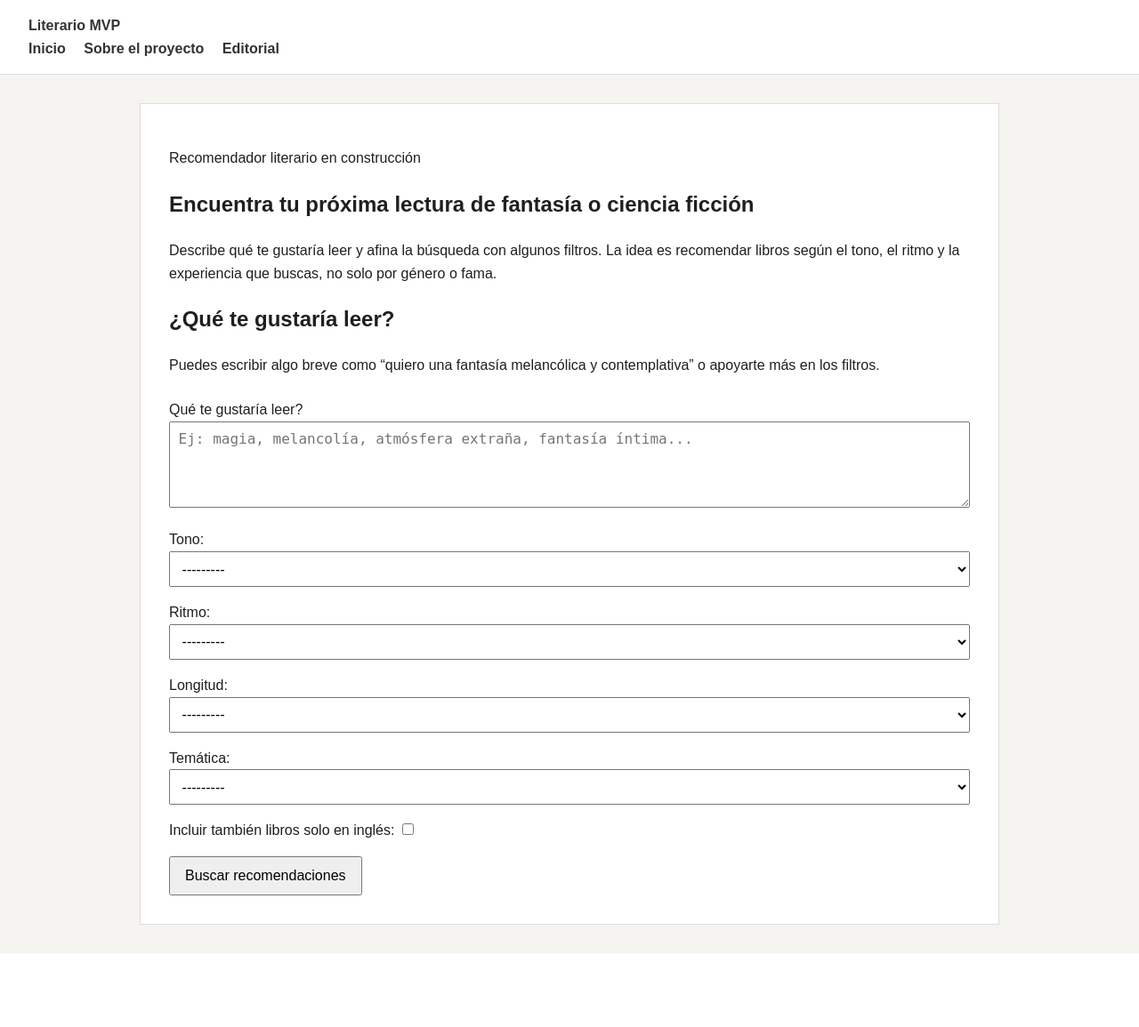
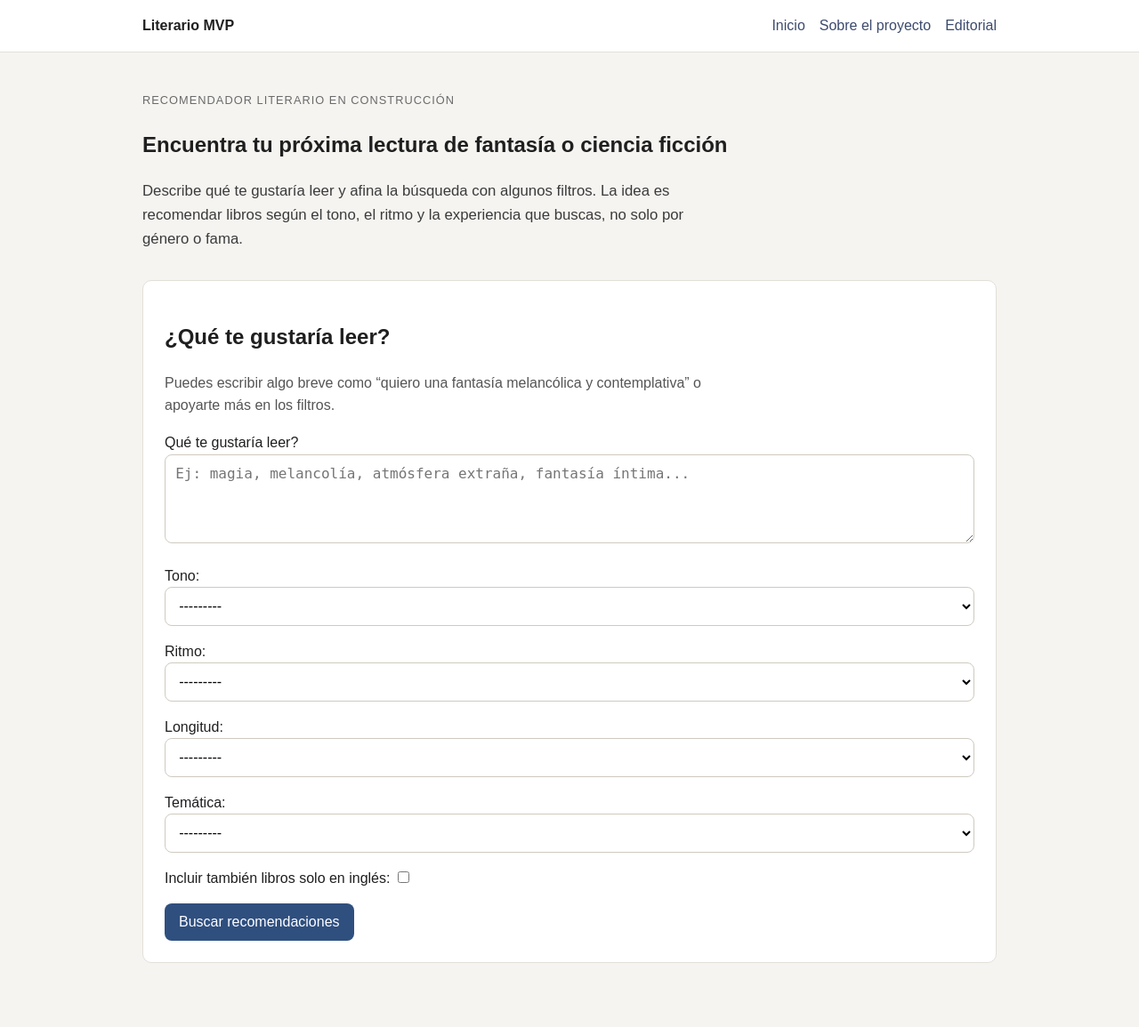
Before and after one commit to Vierinsky/literario_mvp, a Django app: page / in a window 1280 px wide. Shown: the whole page at 89% size. Before the commit the page ends 1072 px from the top, so only its background shows below. Run offline with Django 5.2, Linux system fonts and the light colour scheme.

Commit message:
Mejoras de UI: Modifiqué main.css

```diff
--- a/static/css/main.css
+++ b/static/css/main.css
@@ -6,47 +6,165 @@ body {
     line-height: 1.6;
 }
 
-header {
-    background-color: #ffffff;
-    padding: 1rem 2rem;
-    border-bottom: 1px solid #ddd;
+.container {
+    width: min(960px, calc(100% - 2rem));
+    margin: 0 auto;
 }
 
-nav a {
-    margin-right: 1rem;
-    text-decoration: none;
-    color: #333;
-    font-weight: bold;
+.site-header {
+    background-color: #ffffff;
+    border-bottom: 1px solid #e3e0d9;
+    position: sticky;
+    top: 0;
 }
 
-main {
-    max-width: 900px;
-    margin: 2rem auto;
+.site-nav {
+    display: flex;
+    justify-content: space-between;
+    align-items: center;
+    padding: 1rem 0;
+    gap: 1rem;
+    flex-wrap: wrap;
+}
+
+.brand {
+    font-weight: 700;
+    text-decoration: none;
+    color: #1f1f1f;
+}
+
+.nav-links {
+    display: flex;
+    gap: 1rem;
+    flex-wrap: wrap;
+}
+
+.nav-links a,
+a {
+    text-decoration: none;
+    color: #3c4b6e;
+}
+
+main.container {
+    padding: 2rem 0 3rem;
+}
+
+.hero {
+    margin-bottom: 2rem;
+}
+
+.eyebrow {
+    text-transform: uppercase;
+    letter-spacing: 0.08em;
+    font-size: 0.8rem;
+    color: #6a6a6a;
+    margin-bottom: 0.5rem;
+}
+
+.lead {
+    font-size: 1.05rem;
+    color: #3b3b3b;
+    max-width: 70ch;
+}
+
+.panel {
     background-color: #ffffff;
-    padding: 2rem;
-    border: 1px solid #ddd;
+    border: 1px solid #e3e0d9;
+    padding: 1.5rem;
+    margin-bottom: 1.5rem;
+    border-radius: 10px;
+}
+
+.subtle-panel {
+    background-color: #faf9f6;
+}
+
+.section-intro {
+    color: #555;
+    max-width: 70ch;
+}
+
+.results-grid {
+    display: grid;
+    gap: 1rem;
+    margin-top: 1rem;
+}
+
+.card {
+    border: 1px solid #e3e0d9;
+    border-radius: 10px;
+    padding: 1rem;
+    background-color: #fcfcfb;
+}
+
+.card h2,
+.card h3 {
+    margin-top: 0;
+}
+
+.match-copy {
+    margin-top: 1rem;
+}
+
+.search-summary ul {
+    padding-left: 1.2rem;
 }
 
 form {
-    margin-top: 1.5rem;
+    margin-top: 1rem;
 }
 
-form p {
+.stack-form p {
     margin-bottom: 1rem;
 }
 
 textarea,
 select,
-input[type="text"] {
+input[type="text"],
+input[type="email"] {
     width: 100%;
     max-width: 100%;
-    padding: 0.6rem;
+    padding: 0.7rem;
     font-size: 1rem;
     box-sizing: border-box;
+    border: 1px solid #cfcac1;
+    border-radius: 8px;
+    background-color: #fff;
+}
+
+input[type="checkbox"] {
+    margin-right: 0.5rem;
 }
 
 button {
-    padding: 0.7rem 1rem;
+    padding: 0.75rem 1rem;
     font-size: 1rem;
     cursor: pointer;
+    border: 0;
+    border-radius: 8px;
+    background-color: #2f4f7f;
+    color: #fff;
 }
+
+button:hover {
+    background-color: #274269;
+}
+
+.editorial-content {
+    max-width: 75ch;
+}
+
+.related-books ul {
+    padding-left: 1.2rem;
+}
+
+@media (max-width: 640px) {
+    .site-nav {
+        align-items: flex-start;
+    }
+
+    .nav-links {
+        flex-direction: column;
+        gap: 0.5rem;
+    }
+}
```
